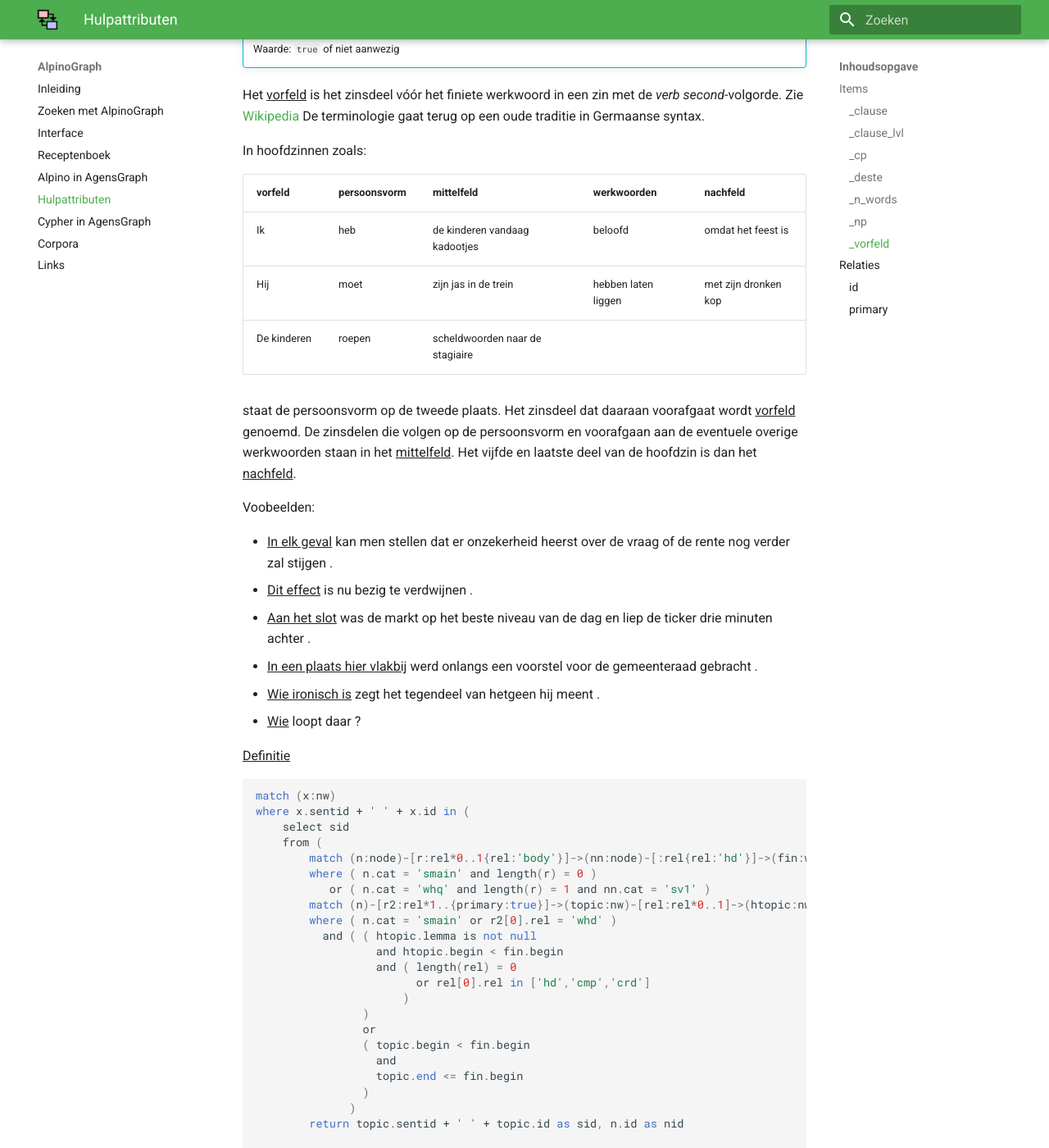
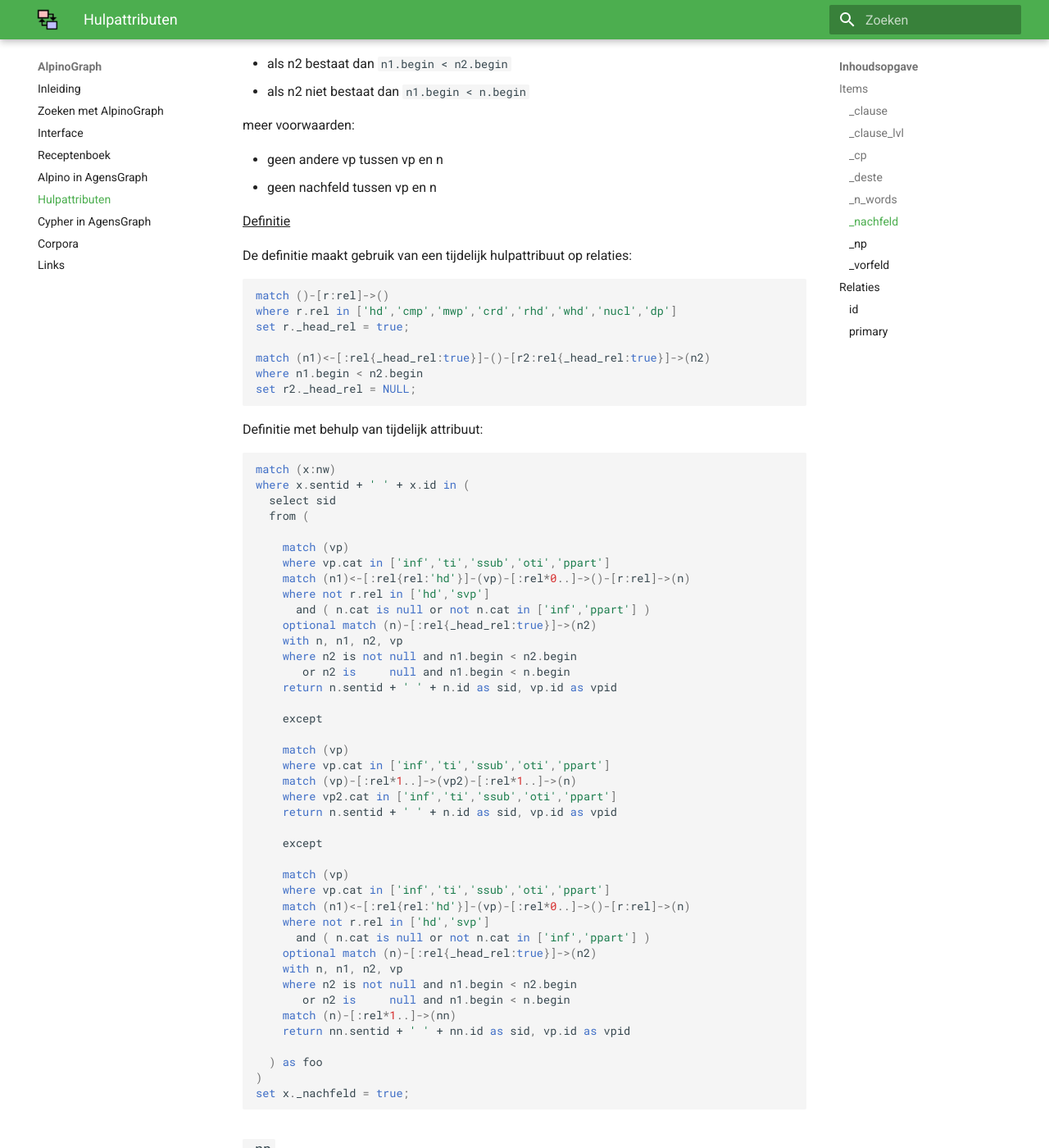
Before and after one commit to rug-compling/alpinograph-docs, an MkDocs documentation site: the page built from docs/attributen.md, in a window 1280 px wide and 1400 px high, scrolled down 3365 px. Shown: the whole window at 82% size. Built offline with MkDocs 1.6.1 and Material for MkDocs 9.7.7, drawn with Linux system fonts in a browser that asks for light colours; some of the changed text lies outside the part shown.

Commit message:
hulpattribuut: _nachfeld

````diff
--- a/docs/attributen.md
+++ b/docs/attributen.md
@@ -117,6 +117,106 @@ with distinct n.sentid as sentid, n.id as id, w.id as wid
 with sentid, id, count(*) as c
 match (n2:nw{sentid:sentid,id:id})
 set n2._n_words = c;
+```
+
+### _nachfeld
+
+!!! info "Is dit een nachfeld?"
+    Items: `(:node)`, `(:word)`  <br>
+    Type: bool <br>
+    Waarde: `true` of niet aanwezig
+
+Voor toelichting, zie beneden bij [_vorfeld](#_vorfeld)
+
+^^Algoritme^^
+
+```cypher
+(n1)<-[:rel{rel:'hd'}]-(vp)-[:rel*0..]->()-[r:rel]->(n)
+```
+
+n is nachfeld, mits...
+
+voorwaarden:
+
+ * `vp.cat in ['inf','ti','ssub','oti','ppart']`
+ * `not r.rel in ['hd','svp']`
+ * `n.cat is null or not n.cat in ['inf','ppart']`
+
+met:
+
+```cyper
+optional match (n)-[r2:rel]->(n2)
+where r2.rel in ['hd','cmp','mwp','crd','rhd','whd','nucl','dp']
+```
+
+voorwaarden:
+
+ * als n2 bestaat dan `n1.begin < n2.begin`
+ * als n2 niet bestaat dan `n1.begin < n.begin`
+
+meer voorwaarden:
+
+ * geen andere vp tussen vp en n
+ * geen nachfeld tussen vp en n
+
+^^Definitie^^
+
+De definitie maakt gebruik van een tijdelijk hulpattribuut op relaties:
+
+```cypher
+match ()-[r:rel]->()
+where r.rel in ['hd','cmp','mwp','crd','rhd','whd','nucl','dp']
+set r._head_rel = true;
+
+match (n1)<-[:rel{_head_rel:true}]-()-[r2:rel{_head_rel:true}]->(n2)
+where n1.begin < n2.begin
+set r2._head_rel = NULL;
+```
+
+Definitie met behulp van tijdelijk attribuut:
+
+```cypher
+match (x:nw)
+where x.sentid + ' ' + x.id in (
+  select sid
+  from (
+
+    match (vp)
+    where vp.cat in ['inf','ti','ssub','oti','ppart']
+    match (n1)<-[:rel{rel:'hd'}]-(vp)-[:rel*0..]->()-[r:rel]->(n)
+    where not r.rel in ['hd','svp']
+      and ( n.cat is null or not n.cat in ['inf','ppart'] )
+    optional match (n)-[:rel{_head_rel:true}]->(n2)
+    with n, n1, n2, vp
+    where n2 is not null and n1.begin < n2.begin
+       or n2 is     null and n1.begin < n.begin
+    return n.sentid + ' ' + n.id as sid, vp.id as vpid
+
+    except
+
+    match (vp)
+    where vp.cat in ['inf','ti','ssub','oti','ppart']
+    match (vp)-[:rel*1..]->(vp2)-[:rel*1..]->(n)
+    where vp2.cat in ['inf','ti','ssub','oti','ppart']
+    return n.sentid + ' ' + n.id as sid, vp.id as vpid
+
+    except
+
+    match (vp)
+    where vp.cat in ['inf','ti','ssub','oti','ppart']
+    match (n1)<-[:rel{rel:'hd'}]-(vp)-[:rel*0..]->()-[r:rel]->(n)
+    where not r.rel in ['hd','svp']
+      and ( n.cat is null or not n.cat in ['inf','ppart'] )
+    optional match (n)-[:rel{_head_rel:true}]->(n2)
+    with n, n1, n2, vp
+    where n2 is not null and n1.begin < n2.begin
+       or n2 is     null and n1.begin < n.begin
+    match (n)-[:rel*1..]->(nn)
+    return nn.sentid + ' ' + nn.id as sid, vp.id as vpid
+
+  ) as foo
+)
+set x._nachfeld = true;
 ```
 
 ### `_np`
````
